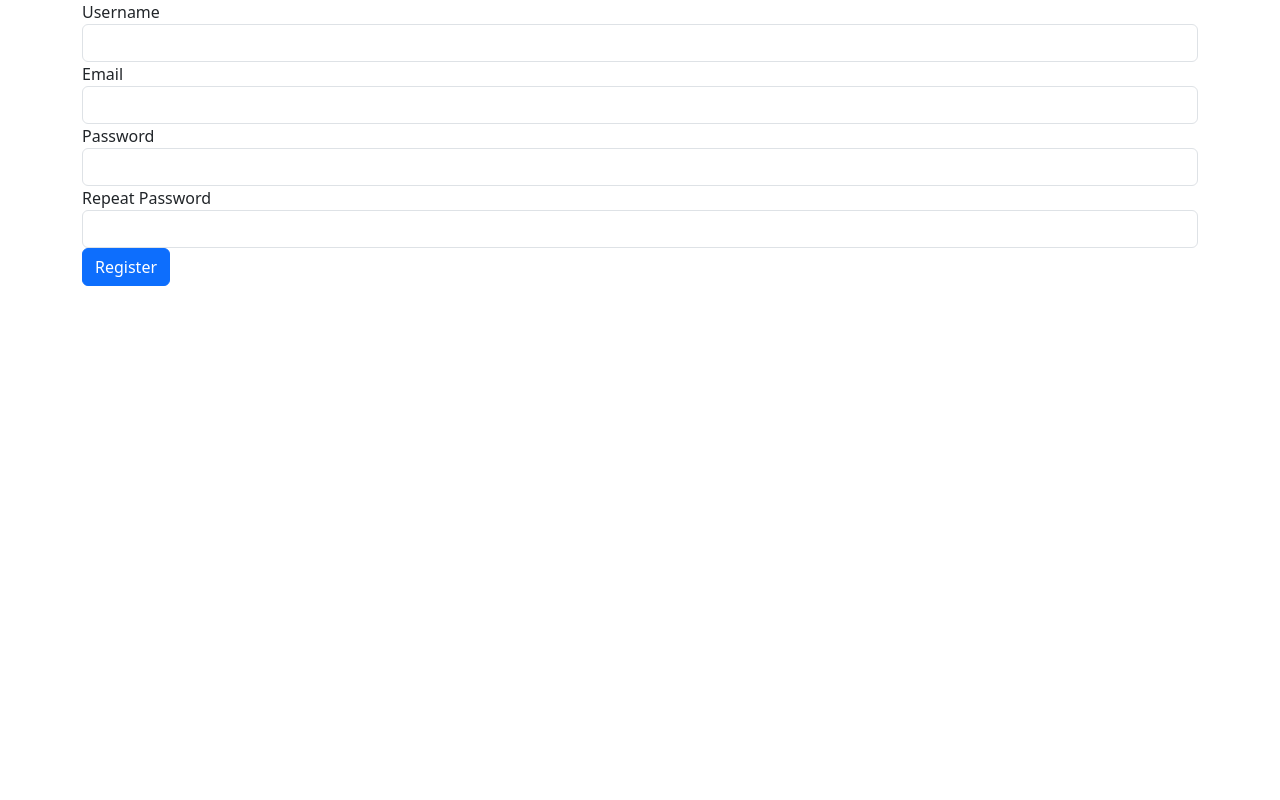
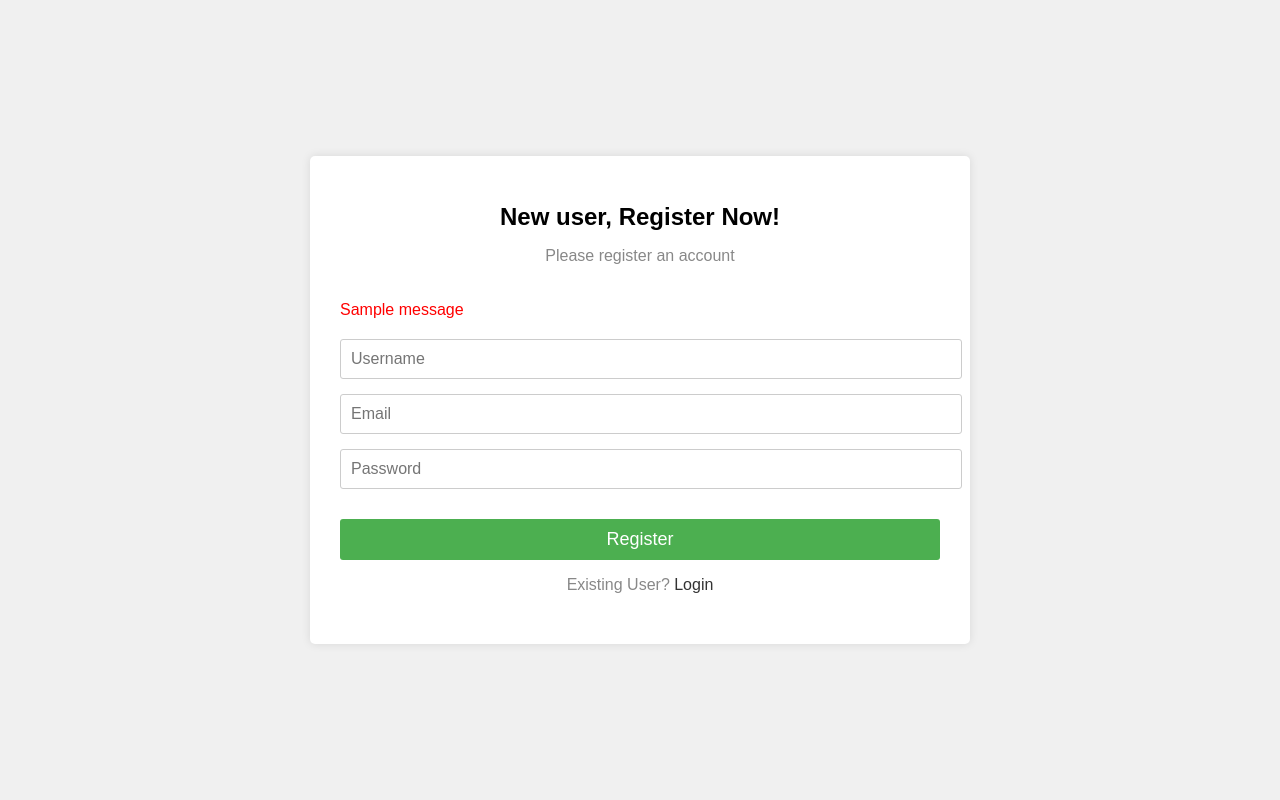
Before and after one commit to ASH-WIN-10/E-Commerce-Website, a Flask app: page /register in a window 1280 px wide. Run offline with Flask 3, Linux system fonts and the light colour scheme; tables that the repository leaves empty hold one stand-in row (values such as "Sample post"); one stand-in notice (Sample message) is shown; some libraries are stand-ins or nearby versions.

Commit message:
improve forms

```diff
--- a/app/routes.py
+++ b/app/routes.py
@@ -51,7 +51,6 @@ def login():
         login_user(user, remember=form.remember_me.data)
 
         next_page = request.args.get('next')
-        print(next_page)
         if not next_page or urlsplit(next_page).netloc != '' or next_page=='logout':
             next_page = url_for('home')
         return redirect(next_page)
--- /dev/null
+++ b/app/static/css/styles.css
@@ -0,0 +1,93 @@
+body {
+    font-family: sans-serif;
+    margin: 0;
+    padding: 0;
+    display: flex;
+    justify-content: center;
+    align-items: center;
+    min-height: 100vh;
+    background-color: #f0f0f0;
+}
+
+.container {
+    background-color: #fff;
+    padding: 30px;
+    border-radius: 5px;
+    box-shadow: 0 0 10px rgba(0, 0, 0, 0.1);
+    text-align: center;
+    width: 600px;
+}
+
+h1 {
+    font-size: 24px;
+    margin-bottom: 10px;
+}
+
+p {
+    font-size: 16px;
+    color: #888;
+    margin-bottom: 20px;
+}
+
+form {
+    display: flex;
+    flex-direction: column;
+    width: 100%;
+}
+
+input[type="email"],
+input[type="text"],
+input[type="password"],
+input[type="number"],
+input[type="url"],
+textarea {
+    padding: 10px;
+    border: 1px solid #ccc;
+    border-radius: 3px;
+    margin-bottom: 15px;
+    width: 100%;
+    font-size: 16px;
+}
+
+.checkbox-container {
+    display: flex;
+    align-items: center;
+    margin-bottom: 15px;
+}
+
+.checkbox-container input[type="checkbox"] {
+    width: 15px;
+    height: 15px;
+    margin-right: 5px;
+}
+
+a {
+    color: #333;
+    text-decoration: none;
+    font-size: 16px;
+}
+
+a:hover {
+    color: #000;
+}
+
+button,
+input[type="submit"] {
+    background-color: #4CAF50;
+    color: white;
+    padding: 10px 20px;
+    border: none;
+    border-radius: 3px;
+    cursor: pointer;
+    font-size: 18px;
+    margin-top: 15px;
+}
+
+button:hover {
+    background-color: #3e8e41;
+}
+
+.errors {
+    color: red;
+    text-align: start;
+}
--- a/app/templates/base.html
+++ b/app/templates/base.html
@@ -3,13 +3,19 @@
     <head>
         <meta charset="UTF-8" />
         <meta name="viewport" content="width=device-width, initial-scale=1.0" />
+
+        {% block title %}
         <title>E-Commerce Website</title>
+        {% endblock title %}
+
+        {% block styles %}
         <link
             href="https://cdn.jsdelivr.net/npm/bootstrap@5.3.3/dist/css/bootstrap.min.css"
             rel="stylesheet"
             integrity="sha384-QWTKZyjpPEjISv5WaRU9OFeRpok6YctnYmDr5pNlyT2bRjXh0JMhjY6hW+ALEwIH"
             crossorigin="anonymous"
         />
+        {% endblock styles %}
     </head>
     <body>
         <script
--- a/app/templates/register.html
+++ b/app/templates/register.html
@@ -1,9 +1,53 @@
 {% extends "base.html" %}
-{% import "bootstrap/wtf.html" as wtf %}
+
+{% block styles %}
+<link rel="stylesheet" href="static/css/styles.css" />
+{% endblock styles %}
 
 {% block content %}
-    <div class="container">
-        {{ wtf.quick_form(form, novalidate=True, button_map={"submit": "primary"}) }}
-        <!--{{ form.submit(class="form-control btn btn-primary") }}-->
-    </div>
+<div class="container">
+    <h1>New user, Register Now!</h1>
+    <p>Please register an account</p>
+    <form action="{{url_for('register')}}" method='post' novalidate>
+        {% with messages=get_flashed_messages() %}
+            {% if messages %}
+                {% for message in messages %}
+                <p class="errors">{{ message }}</p>
+                {% endfor %}
+            {% endif %}
+        {% endwith %}
+
+        {{ form.hidden_tag() }}
+
+        {% if form.username.errors %}
+            <ul class="errors">
+            {% for error in form.username.errors %}
+                <li>{{ error }}</li>
+            {% endfor %}
+            </ul>
+        {% endif %}
+        {{ form.username(placeholder="Username") }}
+
+        {% if form.email.errors %}
+            <ul class="errors">
+            {% for error in form.email.errors %}
+                <li>{{ error }}</li>
+            {% endfor %}
+            </ul>
+        {% endif %}
+        {{ form.email(placeholder="Email") }}
+
+        {% if form.password.errors %}
+            <ul class="errors">
+            {% for error in form.password.errors %}
+                <li>{{ error }}</li>
+            {% endfor %}
+            </ul>
+        {% endif %}
+        {{ form.password(placeholder="Password") }}
+
+        {{ form.submit }}
+    </form>
+    <p>Existing User? <a href="{{url_for('login')}}">Login</a></p>
+</div>
 {% endblock content %}
```
Also changed, not shown: app/templates/add_item.html (+48 -4 lines), app/templates/login.html (+38 -8 lines), requirements.txt (added, +21 -0 lines), app/__init__.py (line endings or trailing spaces), app/forms.py (line endings or trailing spaces), app/models.py (line endings or trailing spaces), app/templates/bootstrap_wtf.html (added), app/templates/index.html (line endings or trailing spaces), app/templates/shop.html (line endings or trailing spaces), config.py (line endings or trailing spaces), ecommerce.py (line endings or trailing spaces), 2 other files.
